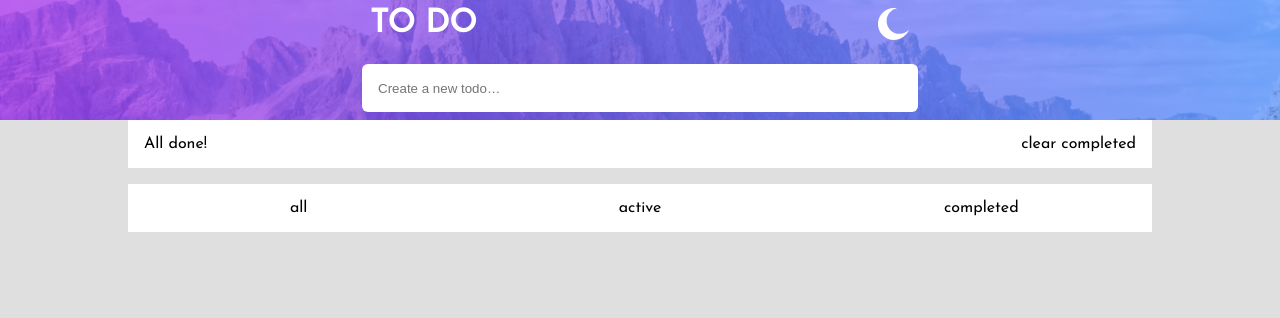
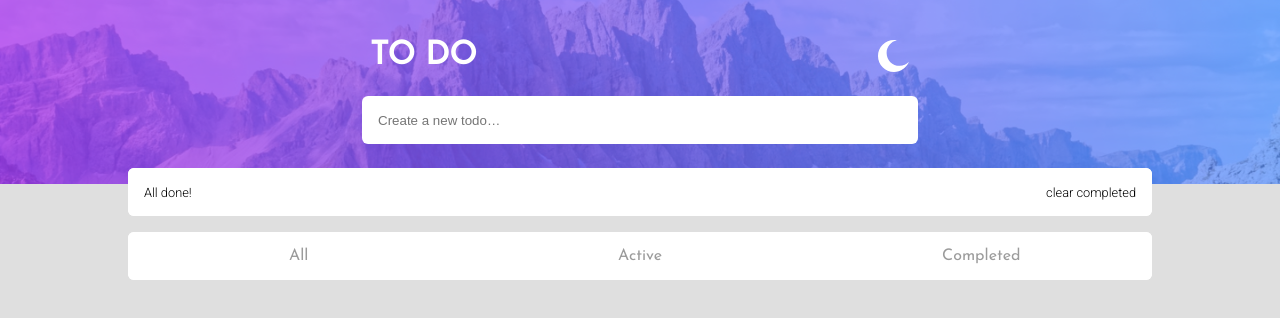
Before and after one commit to adriaan113/fem-todo, a Vue app: page / in a window 1280 px wide. Shown: the top 318 px of the page. Built offline with nearby package versions, Linux system fonts and the light colour scheme.

Commit message:
added css checkboxes  and button colors on active

```diff
--- a/src/App.vue
+++ b/src/App.vue
@@ -109,7 +109,7 @@ export default {
     font-family: 'Josefin Sans', sans-serif;
     // background-color: $bg-light;
     header{
-      height: 15vh;
+      height: 23vh;
       background-position: center;
       background-repeat: no-repeat;
       background-size: cover;
--- a/src/components/toDoList.vue
+++ b/src/components/toDoList.vue
@@ -12,9 +12,14 @@
           @dragend="(e) => finishDrag(item, index, e)"
           @dragstart="(e) => startDrag(item, index, e)"
           >
-          <input type="checkbox" name="" id="checkbox"  v-model="item.completed" @change="addCompleted">
-          <label for="checkbox" :class="{completed: item.completed}">{{item.msg}}</label>
-          <span @click="deleteTodo(item,index)">x</span>
+          <label class="checkbox-container">
+            <input type="checkbox" name="" id="checkbox"  v-model="item.completed" @change="addCompleted">
+            <span class="checkmark"></span>
+          </label>
+
+          <p :class="{completed: item.completed}">{{item.msg}}</p>
+          <!-- <span @click="deleteTodo(item,index)">x</span> -->
+          <img @click="deleteTodo(item,index)" :src="cross" alt="">
       </li>
       <li class="count-completed" :class="toggleDarkLight">
         <p v-if="counter != 0"> {{counter}} items left</p>
@@ -24,21 +29,21 @@
     </ul>
     <ul class="control">
       <li class="select-items"
-          :class="toggleDarkLight"
+          :class="[toggleDarkLight,filterAll]"
           @click="showAll"
           >
-          all
+          All
       </li>
       <li class="select-items"
-          :class="toggleDarkLight"
+          :class="[toggleDarkLight,filterActive]"
           @click="showActive"
           >
-          active
+          Active
       </li>
       <li class="select-items"
-          :class="toggleDarkLight"
+          :class="[toggleDarkLight,filterCompleted]"
           @click="showCompleted">
-          completed
+          Completed
       </li>
     </ul>
   </div>
@@ -64,14 +69,22 @@ export default {
       alfie: this.thing.map(x => ({...x})),
 
       completed:[],
-      //checked: false,
+
+      isActive: {
+        all: false,
+        active: false,
+        completed: false,
+      },
+
 
       done:'done',
 
       over: {},
       startLoc: 0,
       dragging: false,
-      dragFrom: {}
+      dragFrom: {},
+
+      cross: require('../assets/cross.svg'),
     }
   },
   computed:{
@@ -81,8 +94,31 @@ export default {
     toggleDarkLight(){
       return this.darkLight ? this.dark : this.light;
     },
+    filterAll(){
+        return{
+          active: this.isActive.all
+        }
+    },
+     filterActive(){
+        return{
+          active: this.isActive.active
+        }
+    },
+     filterCompleted(){
+        return{
+          active: this.isActive.completed
+        }
+    }
   },
   methods:{
+
+    checkComplete(){
+      for(let item of this.thing){
+        if(item.completed){
+            this.completed.push(item);
+        }
+      }
+    },
 
     setThemeColor(){
       if(this.colorStatus === 'dark'){
@@ -100,7 +136,8 @@ export default {
     },
     addCompleted(){
       this.completed= this.alfie.filter((item)=>item.completed);
-      return this.completed;
+      this.$emit('complete',this.completed);
+      // return this.completed;
     },
     clearCompleted(){
       for(let i = this.alfie.length -1; i>=0;--i){
@@ -109,17 +146,21 @@ export default {
         }
       }
     },
-
     showCompleted(){
       if(this.completed.length===0){
         return
       }else{
         this.alfie.splice(this.alfie,this.alfie.length);
+        this.$emit('complete',this.completed);
 
-        for(let i=0;i<this.completed.length;i++){
-            this.$emit('complete',this.completed);
-            this.alfie.push(this.completed[i]);
+        for(let i=0;i<this.thing.length;i++){
+          if(this.thing[i].completed===true){
+            this.alfie.push(this.thing[i]);
+          }
         }
+        this.isActive.all=false;
+        this.isActive.active=false;
+        this.isActive.completed=true;
       }
     },
 
@@ -130,6 +171,9 @@ export default {
           this.alfie.push(this.thing[i]);
         }
       }
+      this.isActive.all=false;
+      this.isActive.active=true;
+      this.isActive.completed=false;
     },
 
     showAll(){
@@ -137,6 +181,9 @@ export default {
       for(let i=0;i<this.thing.length;i++){
           this.alfie.push(this.thing[i]);
         }
+        this.isActive.all=true;
+        this.isActive.active=false;
+        this.isActive.completed=false;
     },
 
     startDrag(item, i, e) {
@@ -158,6 +205,7 @@ export default {
   },
   updated(){
     this.setThemeColor();
+    this.checkComplete();
   },
   mounted(){
     this.setThemeColor();
@@ -174,7 +222,11 @@ export default {
   display: flex;
   flex-flow: column nowrap;
   align-items: center;
-  margin: 0 auto;
+  margin: -1rem auto 0;
+  font-family: 'Roboto', sans-serif;
+  p{
+    font-size: .8rem;
+  }
   ul{
     width: 100%;
     background-color: white;
@@ -193,19 +245,19 @@ export default {
       position: relative;
       height: 2rem;
       padding: .5rem 0;
-      border-bottom: 1px solid $bg-dark;
+      border-bottom: 1px solid $border-color-light;
       align-items: center;
       cursor: grab;
       &:last-child{
         border-bottom: none;
       }
-      input,label,span{
+      input,p,img{
         margin: 0 1rem;
       }
-      span{
+      img{
         cursor: pointer;
       }
-      label{
+      p{
         position: absolute;
         left: 30px;
       }
@@ -223,6 +275,7 @@ export default {
       height: 2rem;
       padding: .5rem 0;
       align-items: center;
+      border-radius: $br;
       p{
         position: static;
         left: auto;
@@ -242,6 +295,7 @@ export default {
     justify-content: center;
     padding: 0;
     border-radius: $br;
+    font-family: 'Josefin Sans', sans-serif;
     .select-items{
       width: 100%;
       display: flex;
@@ -251,6 +305,8 @@ export default {
       padding: .5rem 0;
       align-items: center;
       cursor: pointer;
+      border-radius: $br;
+      color: $text-color1;
     }
   }
 
@@ -271,4 +327,73 @@ export default {
   }
 }
 
+.checkbox-container{
+  display: block;
+  position: relative;
+  padding-left: 35px;
+  margin-bottom: 20px;
+  cursor: pointer;
+  font-size: 22px;
+  margin-left: 10px;
+  -webkit-user-select: none;
+  -moz-user-select: none;
+  -ms-user-select: none;
+  user-select: none;
+  input{
+    position: absolute;
+    opacity: 0;
+    cursor: pointer;
+    height: 0;
+    width: 0;
+  }
+  .checkmark {
+    position: absolute;
+    top: -1px;
+    left: 0;
+    height: 16px;
+    width: 16px;
+    border-radius: 50%;
+    border: 1px solid $bg-light;
+    background-color: white ;
+  }
+}
+
+.checkbox-container:hover input ~ .checkmark {
+  background-color: #ccc;
+}
+
+.checkbox-container input:checked ~ .checkmark {
+  //background-color: #2196F3;
+  background-image: linear-gradient(-45deg,$gradient-color-2,$gradient-color-1);
+}
+
+.checkmark:after {
+  content: "";
+  position: absolute;
+  display: none;
+}
+
+.checkbox-container input:checked ~ .checkmark:after {
+  display: block;
+}
+
+.checkbox-container .checkmark:after {
+  left: 6px;
+  top: 3px;
+  width: 3px;
+  height: 6px;
+  border: solid white;
+  border-width: 0 2px 2px 0;
+  -webkit-transform: rotate(45deg);
+  -ms-transform: rotate(45deg);
+  transform: rotate(45deg);
+}
+
+.active{
+  color: blue !important;
+}
+.not-active{
+  color: #9B9B9B;
+}
+
 </style>
--- a/src/global.scss
+++ b/src/global.scss
@@ -4,8 +4,16 @@ $bg-dark: #171928;
 
 $menu-dark: #25273D;
 
+$text-color1: #9B9B9B;
+$border-color-light: $text-color1;
+
+$gradient-color-1: #55DDFF;
+$gradient-color-2: #C058F3;
+
 //borders
 $br: 6px;
 
 //font
-@import url('https://fonts.googleapis.com/css2?family=Josefin+Sans:wght@300;400&display=swap');
+//@import url('https://fonts.googleapis.com/css2?family=Josefin+Sans:wght@300;400&display=swap');
+
+@import url('https://fonts.googleapis.com/css2?family=Josefin+Sans&family=Roboto:wght@300&display=swap');
```
Also changed, not shown: src/assets/cross.svg (added).
